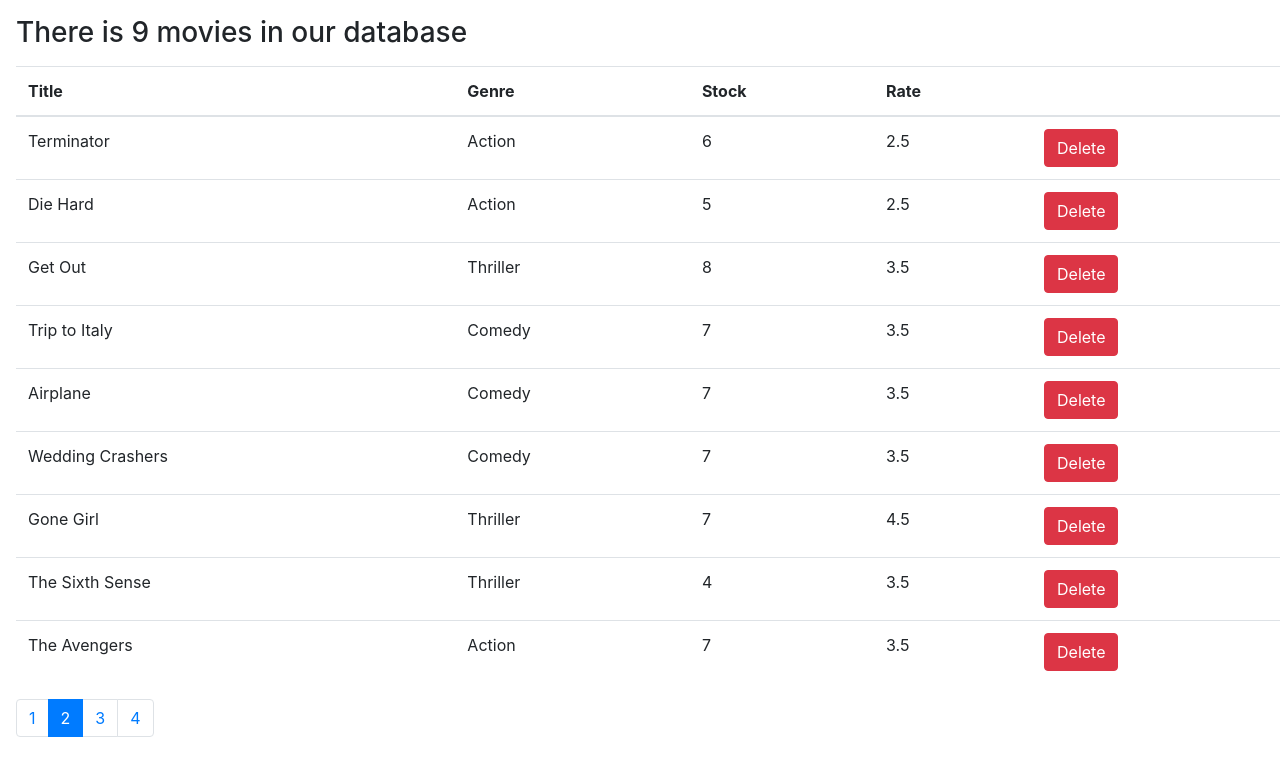
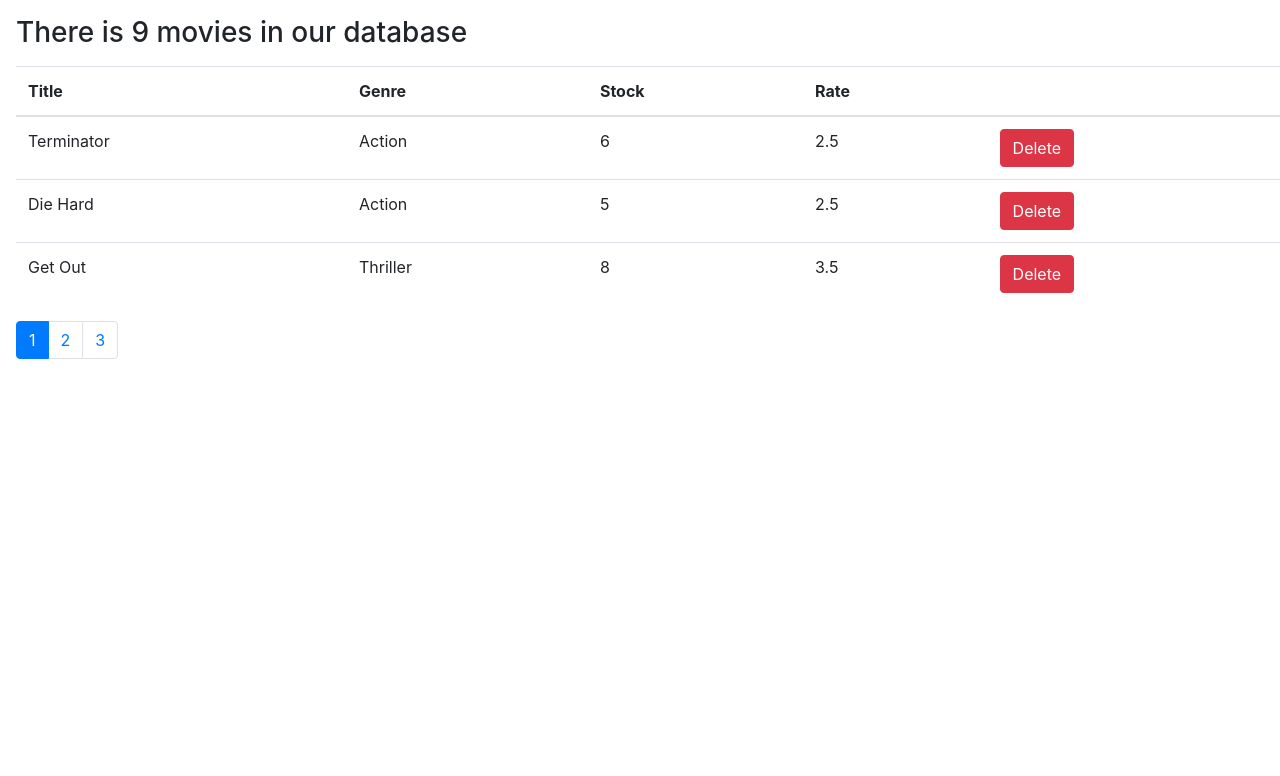
Before and after one commit to ahmadhori/react-movies-list, a React (Create React App) app: page / in a window 1280 px wide. Shown: the top 776 px of the page. Built offline with nearby package versions, Linux system fonts and the light colour scheme.

Commit message:
handeled viewing data in the pager

```diff
--- a/src/components/Movies.jsx
+++ b/src/components/Movies.jsx
@@ -2,6 +2,7 @@ import React, { Component } from "react";
 import { getMovies } from "../services/fakeMovieService";
 import { genres } from "../services/fakeGenreService";
 import Pager from "./common/pager";
+import { getCurrPageData } from "../utils/pager";
 
 class Movies extends Component {
     state = {};
@@ -10,7 +11,7 @@ class Movies extends Component {
         this.state = {
             data: getMovies(),
             currentPage: 1,
-            pageLength: 4
+            pageLength: 3
         };
     }
 
@@ -23,7 +24,18 @@ class Movies extends Component {
         });
     };
 
+    handlePagerClick = id => {
+        console.log("Hello ", id);
+
+        this.setState({
+            currentPage: id
+        });
+        console.log(this.state);
+    };
+
     render() {
+        console.log(getCurrPageData(this.state.data, this.state.currentPage, this.state.pageLength));
+
         return (
             <React.Fragment>
                 {this.renderHeader()}
@@ -38,7 +50,7 @@ class Movies extends Component {
                         </tr>
                     </thead>
                     <tbody>
-                        {this.state.data.map(x => (
+                        {getCurrPageData(this.state.data, this.state.currentPage, this.state.pageLength).map(x => (
                             <tr key={x._id}>
                                 <td>{x.title}</td>
                                 <td>{x.genre.name}</td>
@@ -53,14 +65,12 @@ class Movies extends Component {
                         ))}
                     </tbody>
                 </table>
-                <Pager numofItems={13} pageSize={4} currPage={2} />
+                <Pager numofItems={this.state.data.length} pageSize={this.state.pageLength} currPage={this.state.currentPage} onClick={this.handlePagerClick} />
             </React.Fragment>
         );
     }
 
-    componentDidMount = () => {
-        console.log(this.state);
-    };
+    componentDidMount = () => {};
 
     renderHeader() {
         if (this.state.data.length === 0) {
--- a/src/components/common/pager.jsx
+++ b/src/components/common/pager.jsx
@@ -1,19 +1,20 @@
-import React, { Component } from "react";
+import React from "react";
 import _ from "lodash";
 import PropTypes from "prop-types";
 
 const Pager = props => {
-    let numOfPages = Math.ceil(props.numofItems / props.pageSize);
+    const numOfPages = Math.ceil(props.numofItems / props.pageSize);
 
-    var p = _.range(1, numOfPages + 1);
-    console.log("cccc ", p);
+    const p = _.range(1, numOfPages + 1);
 
     return (
         <nav aria-label="Page navigation example" className="m-3">
             <ul className="pagination">
                 {p.map(x => (
-                    <li className={x != props.currPage ? "page-item" : "page-item active"} key={x}>
-                        <a className="page-link">{x}</a>
+                    <li className={x !== props.currPage ? "page-item" : "page-item active"} key={x} onClick={() => props.onClick(x)}>
+                        <a className="page-link" href="/#">
+                            {x}
+                        </a>
                     </li>
                 ))}
             </ul>
--- /dev/null
+++ b/src/utils/pager.js
@@ -0,0 +1,5 @@
+export function getCurrPageData(allData, pageNumer, pageSize) {
+    const Page = allData.slice(pageSize * (pageNumer - 1), pageSize * pageNumer);
+
+    return Page;
+}
```
